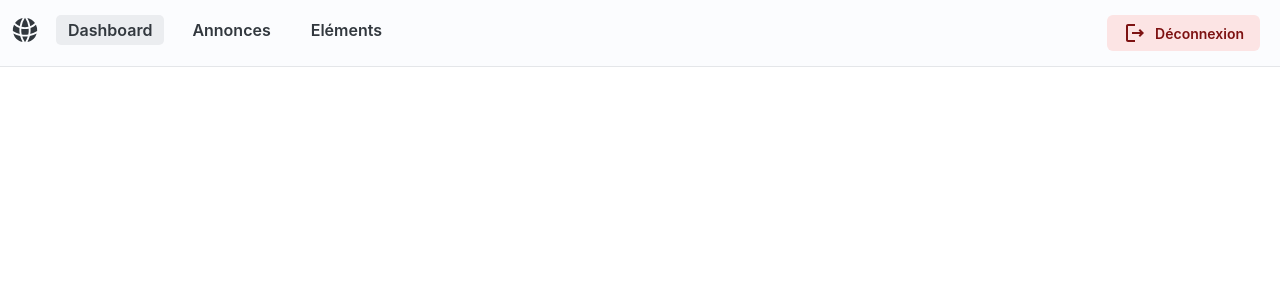
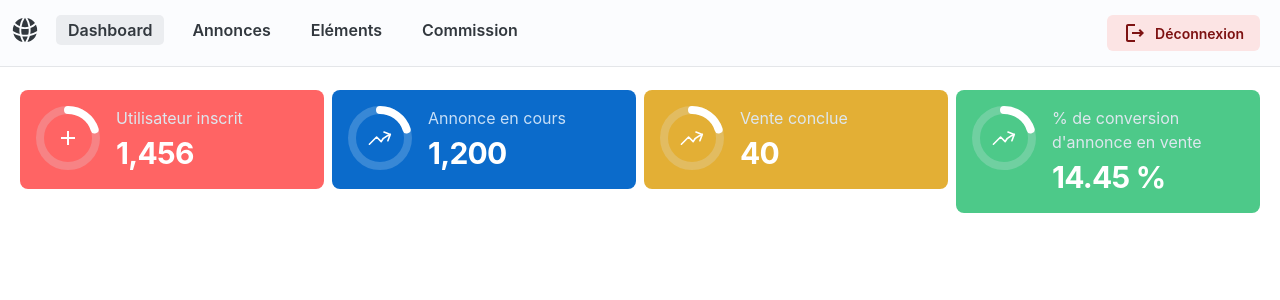
Before and after one commit to nohan24/backoffice-front, a React (Create React App) app: page /home/dashboard in a window 1280 px wide. Shown: the top 300 px of the page. Built offline with nearby package versions, Linux system fonts and the light colour scheme; sample sign-in values are in the browser's storage.

Commit message:
dashboard card

```diff
--- a/src/App.js
+++ b/src/App.js
@@ -64,7 +64,11 @@ function App() {
         {
           path: '/home/annonces-en-attente',
           element: <Annonce/>
-        }
+        },
+        {
+          path: '/home/commission',
+          element: <Annonce/>
+        },
       ],
 
     },
--- a/src/components/AnnonceCard.js
+++ b/src/components/AnnonceCard.js
@@ -57,7 +57,7 @@ export default function AnnonceCard(){
                         </div>
                         <Stack direction="row" spacing={1}>
                             <Button
-                                variant="soft"
+                                variant="outlined"
                                 size="md"
                                 color="danger"
                                 startDecorator={<Clear />}
@@ -65,7 +65,7 @@ export default function AnnonceCard(){
                                 Refuser
                             </Button>
                             <Button
-                                variant="soft"
+                                variant="outlined"
                                 size="md"
                                 color="success"
                                 startDecorator={<Done />}
--- a/src/components/Header.js
+++ b/src/components/Header.js
@@ -17,6 +17,7 @@ export default function Header(){
                           <HLink link="Dashboard" to="/home/dashboard"/>
                           <HLink link="Annonces" to="/home/annonces-en-attente"/>
                           <HLink link="Eléments" to="/home/elements/"/>
+                          <HLink link="Commission" to="/home/commission/"/>
                       </Stack>
                       <Stack>
                           <Button color="danger" variant="soft" startDecorator={<LogoutOutlined />} onClick={() => {
--- a/src/pages/Dashboard.js
+++ b/src/pages/Dashboard.js
@@ -1,6 +1,109 @@
+import Grid from '@mui/joy/Grid';
+import Card from '@mui/joy/Card';
+import CardContent from '@mui/joy/CardContent';
+import CircularProgress from '@mui/joy/CircularProgress';
+import Typography from '@mui/joy/Typography';
+import SvgIcon from '@mui/joy/SvgIcon';
+import {Add} from '@mui/icons-material';
 export default function Dashboard(){
     return(
         <>
+            <Grid container spacing={1} sx={{ flexGrow: 1 }}>
+                <Grid xs={12} md={4} lg={3}>
+                    <Card variant="solid" invertedColors sx={{ backgroundColor: '#ff6464' }}>
+                        <CardContent orientation="horizontal">
+                            <CircularProgress size="lg" determinate value={20}>
+                                <Add/>
+                            </CircularProgress>
+                            <CardContent>
+                                <Typography level="body-md">Utilisateur inscrit</Typography>
+                                <Typography level="h2">1,456</Typography>
+                            </CardContent>
+                        </CardContent>
+                    </Card>
+                </Grid>
+                <Grid xs={12} md={4} lg={3}>
+                    <Card variant="solid" color="primary" invertedColors>
+                        <CardContent orientation="horizontal">
+                            <CircularProgress size="lg" determinate value={20}>
+                                <SvgIcon>
+                                    <svg
+                                        xmlns="http://www.w3.org/2000/svg"
+                                        fill="none"
+                                        viewBox="0 0 24 24"
+                                        strokeWidth={1.5}
+                                        stroke="currentColor"
+                                    >
+                                        <path
+                                            strokeLinecap="round"
+                                            strokeLinejoin="round"
+                                            d="M2.25 18L9 11.25l4.306 4.307a11.95 11.95 0 015.814-5.519l2.74-1.22m0 0l-5.94-2.28m5.94 2.28l-2.28 5.941"
+                                        />
+                                    </svg>
+                                </SvgIcon>
+                            </CircularProgress>
+                            <CardContent>
+                                <Typography level="body-md">Annonce en cours</Typography>
+                                <Typography level="h2">1,200</Typography>
+                            </CardContent>
+                        </CardContent>
+                    </Card>
+                </Grid>
+                <Grid xs={6} md={4} lg={3}>
+                    <Card variant="solid" sx={{backgroundColor:"rgba(227,175,51,0.99)"}} invertedColors>
+                        <CardContent orientation="horizontal">
+                            <CircularProgress size="lg" determinate value={20}>
+                                <SvgIcon>
+                                    <svg
+                                        xmlns="http://www.w3.org/2000/svg"
+                                        fill="none"
+                                        viewBox="0 0 24 24"
+                                        strokeWidth={1.5}
+                                        stroke="currentColor"
+                                    >
+                                        <path
+                                            strokeLinecap="round"
+                                            strokeLinejoin="round"
+                                            d="M2.25 18L9 11.25l4.306 4.307a11.95 11.95 0 015.814-5.519l2.74-1.22m0 0l-5.94-2.28m5.94 2.28l-2.28 5.941"
+                                        />
+                                    </svg>
+                                </SvgIcon>
+                            </CircularProgress>
+                            <CardContent>
+                                <Typography level="body-md">Vente conclue</Typography>
+                                <Typography level="h2">40</Typography>
+                            </CardContent>
+                        </CardContent>
+                    </Card>
+                </Grid>
+                <Grid xs={12} md={4} lg={3}>
+                    <Card variant="solid" invertedColors sx={{backgroundColor:'#4dc989'}}>
+                        <CardContent orientation="horizontal">
+                            <CircularProgress size="lg" determinate value={20}>
+                                <SvgIcon>
+                                    <svg
+                                        xmlns="http://www.w3.org/2000/svg"
+                                        fill="none"
+                                        viewBox="0 0 24 24"
+                                        strokeWidth={1.5}
+                                        stroke="currentColor"
+                                    >
+                                        <path
+                                            strokeLinecap="round"
+                                            strokeLinejoin="round"
+                                            d="M2.25 18L9 11.25l4.306 4.307a11.95 11.95 0 015.814-5.519l2.74-1.22m0 0l-5.94-2.28m5.94 2.28l-2.28 5.941"
+                                        />
+                                    </svg>
+                                </SvgIcon>
+                            </CircularProgress>
+                            <CardContent>
+                                <Typography level="body-md">% de conversion d'annonce en vente</Typography>
+                                <Typography level="h2">14.45 %</Typography>
+                            </CardContent>
+                        </CardContent>
+                    </Card>
+                </Grid>
+            </Grid>
         </>
     );
 }
```
